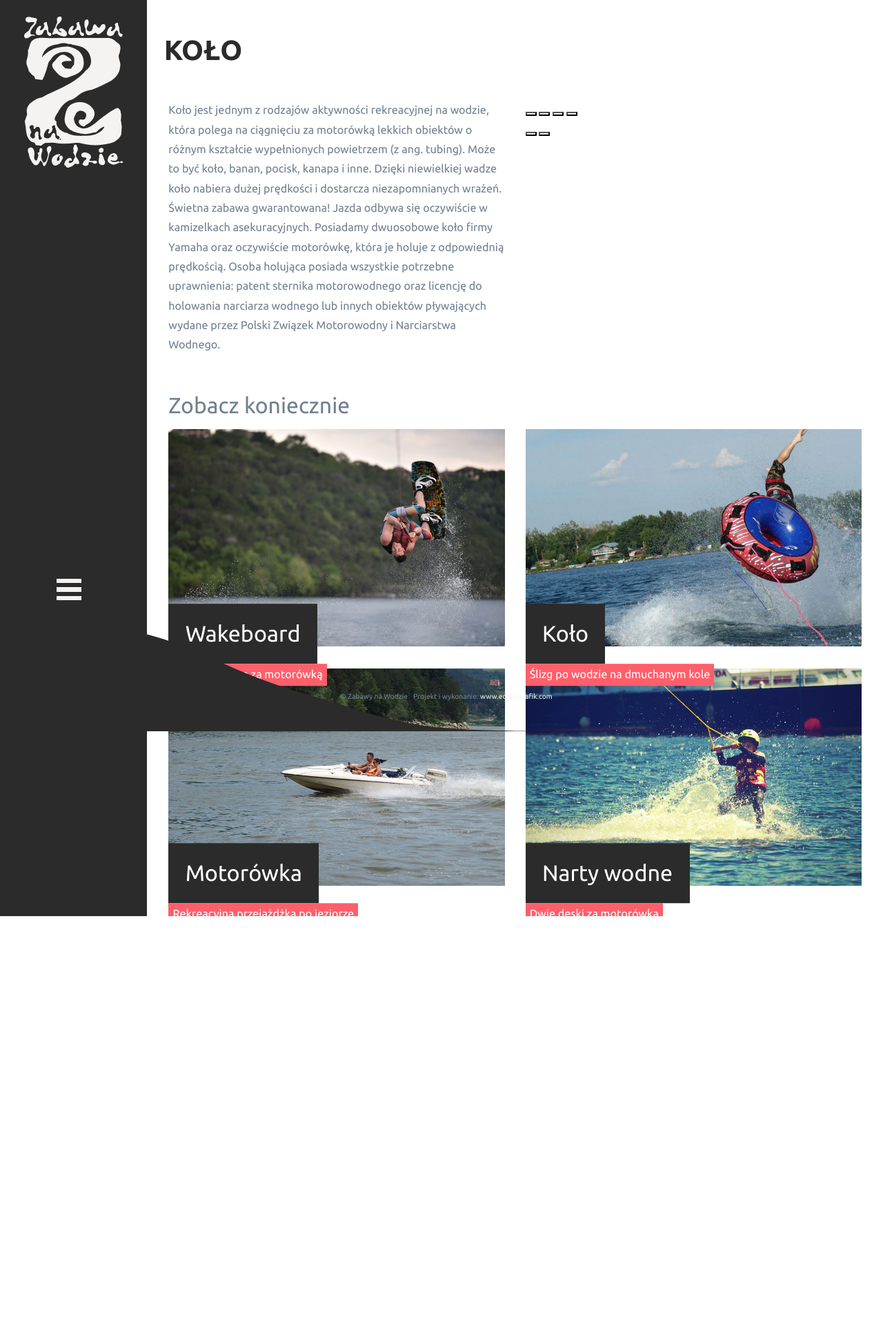
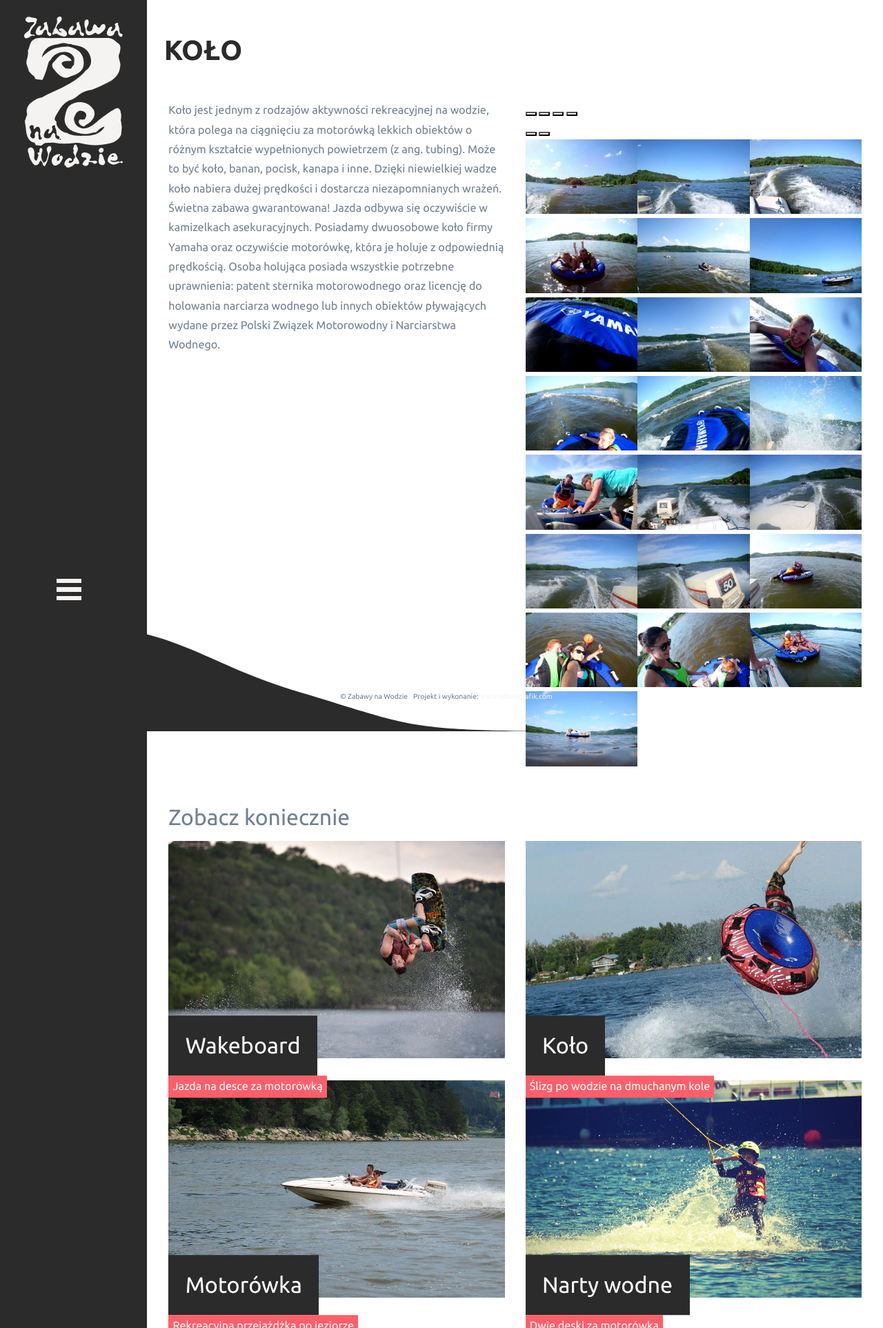
Before and after one commit to edwingrafik/zabawynawodzie, a Jekyll site: the page built from _disciplines/2018-07-23-kolo.md, in a window 1280 px wide. Shown: the whole page at 69% size. Built offline with Jekyll 4.4.1, drawn with Linux system fonts in a browser that asks for light colours; nearby versions of some CDN libraries; comment, search, counter and statistics services are not loaded; before the commit the page ends 1328 px from its top, so only the background shows below that.

Commit message:
Update Dyscypliny “2018-07-23-kolo”

```diff
--- a/_disciplines/2018-07-23-kolo.md
+++ b/_disciplines/2018-07-23-kolo.md
@@ -16,5 +16,50 @@ desc: >-
   pływających wydane przez Polski Związek Motorowodny i Narciarstwa Wodnego.
 short-desc: Ślizg po wodzie na dmuchanym kole
 thumbnail: /images/uploads/33944106_2116176085327162_1685665829208719360_o.jpg
+gallery:
+  - alt: Koło-tubbing
+    image: /images/uploads/kolo-1.jpg
+  - alt: Koło-tubbing
+    image: /images/uploads/kolo-2.jpg
+  - alt: Koło-tubbing
+    image: /images/uploads/kolo-3.jpg
+  - alt: Koło-tubbing
+    image: /images/uploads/kolo-4.jpg
+  - alt: Koło-tubbing
+    image: /images/uploads/kolo-5.jpg
+  - alt: Koło-tubbing
+    image: /images/uploads/kolo-6.jpg
+  - alt: Koło-tubbing
+    image: /images/uploads/kolo-7.jpg
+  - alt: Koło-tubbing
+    image: /images/uploads/kolo-8.jpg
+  - alt: Koło-tubbing
+    image: /images/uploads/kolo-9.jpg
+  - alt: Koło-tubbing
+    image: /images/uploads/kolo-10.jpg
+  - alt: Koło-tubbing
+    image: /images/uploads/kolo-11.jpg
+  - alt: Koło-tubbing
+    image: /images/uploads/kolo-12.jpg
+  - alt: Koło-tubbing
+    image: /images/uploads/kolo-13.jpg
+  - alt: Koło-tubbing
+    image: /images/uploads/kolo-14.jpg
+  - alt: Koło-tubbing
+    image: /images/uploads/kolo-15.jpg
+  - alt: Koło-tubbing
+    image: /images/uploads/kolo-16.jpg
+  - alt: Koło-tubbing
+    image: /images/uploads/kolo-17.jpg
+  - alt: Koło-tubbing
+    image: /images/uploads/kolo-18.jpg
+  - alt: Koło-tubbing
+    image: /images/uploads/kolo-19.jpg
+  - alt: Koło-tubbing
+    image: /images/uploads/kolo-20.jpg
+  - alt: Koło-tubbing
+    image: /images/uploads/kolo-21.jpg
+  - alt: Koło-tubbing
+    image: /images/uploads/kolo-22.jpg
 order: 3
 ---
```
